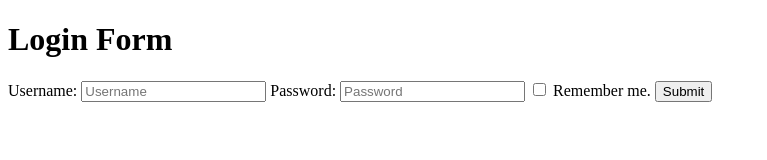
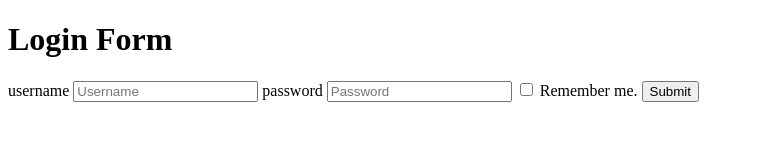
Before and after one commit to acciojob/remember-me-login-form-justtshreyansh, a website: page main.html in a window 1280 px wide. Shown: the whole page, without its empty margins (0-767 px from the left). Drawn offline with Linux system fonts and the light colour scheme.

Commit message:
created a submission

```diff
--- a/main.html
+++ b/main.html
@@ -10,9 +10,9 @@
 	<!-- the entire body must be written by student -->
 	<h1>Login Form</h1>
 	<form onsubmit="submitHandler(event)">
-		<label for"username" >Username:</label>
+		<label for="username" >username</label>
 		<input type="text" placeholder="Username" id="username"/>
-		<label for"password" >Password:</label>
+		<label for="password" >password</label>
 		<input type="password" placeholder="Password" id="password"/>
 		<input type="checkbox" id="checkbox"/>
 		<label for="checkbox">Remember me.</label>
```
